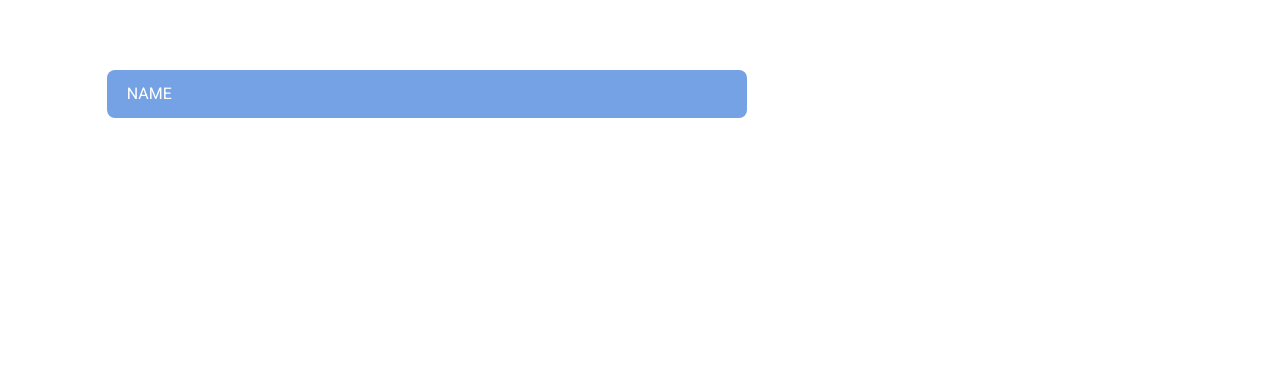
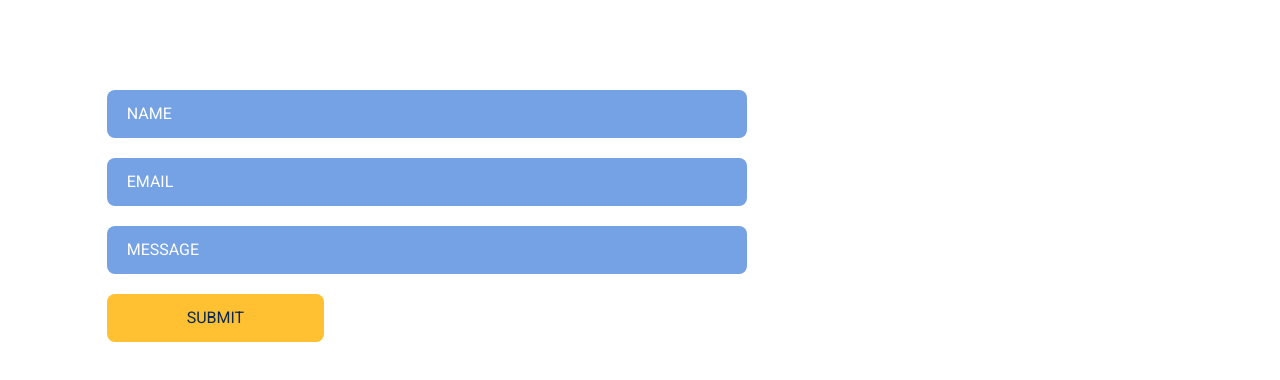
Before and after one commit to WackyChomp/empirical-consulting, a React (Vite) app: page / in a window 1280 px wide. Shown: the part 3166-3546 px from the top of the page. Before the commit the page ends 3412 px from the top, so only its background shows below. Built offline with nearby package versions, Linux system fonts and the light colour scheme.

Commit message:
Created form submit for email and message in scene ContactUs

```diff
--- a/src/scenes/ContactUs/index.tsx
+++ b/src/scenes/ContactUs/index.tsx
@@ -9,7 +9,7 @@
 
 const ContactUs = (props: Props) => {
 
-	const inputStyles = `w-full rounded-lg bg-primary-300 px-5 py-3 placeholder-white`;
+	const inputStyles = `w-full rounded-lg bg-primary-300 px-5 py-3 mt-5 placeholder-white`;
 
 	const {
 		register,
@@ -64,6 +64,7 @@
 						method='POST'
 						action='https://formsubmit.co/ENTER-EMAIL-HERE@EMAIL.COM'
 						>
+							{/* ------- Name ------- */}
 							<input
 								className={inputStyles}
 								type='text'
@@ -79,6 +80,45 @@
 									{errors.name.type === 'maxLength' && 'Max length is 100 characters!!!'}
 								</p>
 							)}
+							{/* ------- Email ------- */}
+							<input
+								className={inputStyles}
+								type='text'
+								placeholder="EMAIL"
+								{...register('email',{		// saved to email property for react-hook-form
+									required: true,
+									pattern: /^[A-Z0-9._%+-]+@[A-Z0-9.-]+\.[A-Z]{2,}$/i,
+								})}
+							/>
+							{errors.email && (
+								<p className="mt-1 text-primary-500">
+									{errors.email.type === 'required' && 'This field is required!!!'}
+									{errors.email.type === 'pattern' && 'Invalid email address!!!'}
+								</p>
+							)}
+							{/* ------- Message ------- */}
+							<input
+								className={inputStyles}
+								type='text'
+								placeholder="MESSAGE"
+								{...register('message',{		// saved to message property for react-hook-form
+									required: true,
+									maxLength: 3000,
+								})}
+							/>
+							{errors.message && (
+								<p className="mt-1 text-primary-500">
+									{errors.message.type === 'required' && 'This field is required!!!'}
+									{errors.message.type === 'maxLength' && 'Max length is 100 characters!!!'}
+								</p>
+							)}
+
+							<button
+								type='submit'
+								className="uppercase mt-5 rounded-lg bg-secondary-500 px-20 py-3 transition duration-500 hover:text-white"
+							>
+								Submit
+							</button>
 						</form>
 					</motion.div>
 				</div>
```
